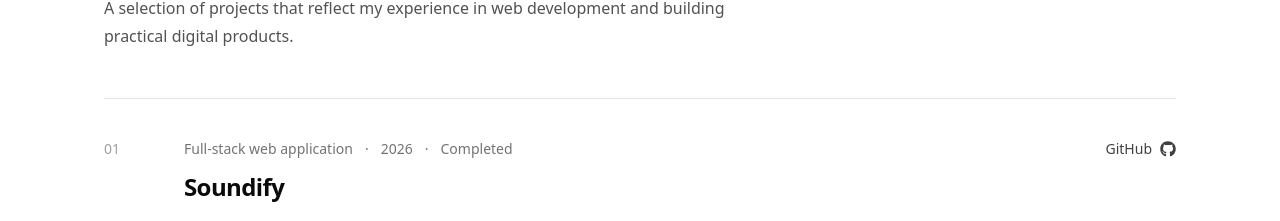
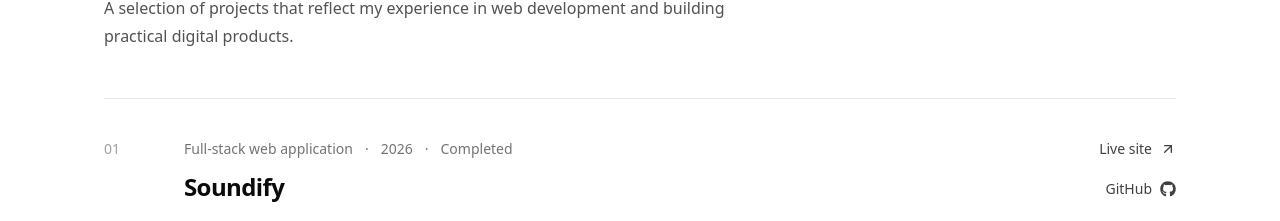
Before and after one commit to farrellokajaya/farrel-portofolio, a Next.js app: page / in a window 1280 px wide. Shown: the part 1678-1899 px from the top of the page. Built offline with nearby package versions, Linux system fonts and the light colour scheme.

Commit message:
feat: add soundify live url

```diff
--- a/src/data/projects.ts
+++ b/src/data/projects.ts
@@ -20,7 +20,10 @@ export const featuredProjects: Project[] = [
     summary:
       "A Spotify-inspired music application built with the MERN stack, featuring authentication, admin-managed music content, media uploads, playback, favorites, playlists, queue management, and listening history.",
     technologies: ["MongoDB", "Express.js", "React", "Node.js"],
-    githubUrl: "https://github.com/farrellokajaya/Spotify_MERN",
+    githubUrl:
+    "https://github.com/farrellokajaya/Spotify_MERN",
+    liveUrl:
+    "https://soundify-frontend.vercel.app/",
   },
   {
     title: "Laravel Ecommerce",
@@ -30,7 +33,8 @@ export const featuredProjects: Project[] = [
     summary:
       "An ecommerce application with separate user and admin workflows, product management, cart and checkout, Stripe payment, order tracking, and invoice support.",
     technologies: ["Laravel", "PHP", "MariaDB", "Blade", "Stripe"],
-    githubUrl: "https://github.com/farrellokajaya/Laravel_Ecommerce",
+    githubUrl:
+    "https://github.com/farrellokajaya/Laravel_Ecommerce",
   },
   {
     title: "Expense & Budget Visualizer",
```
